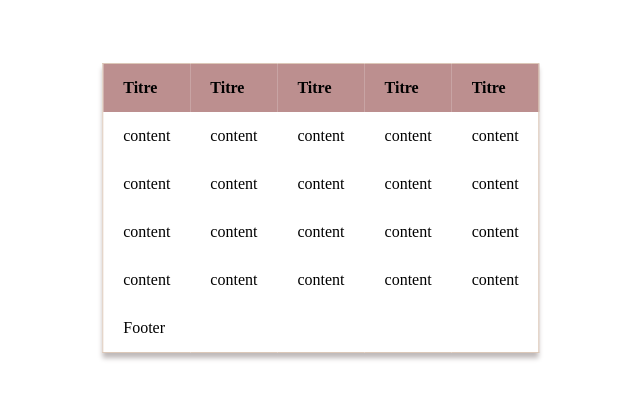
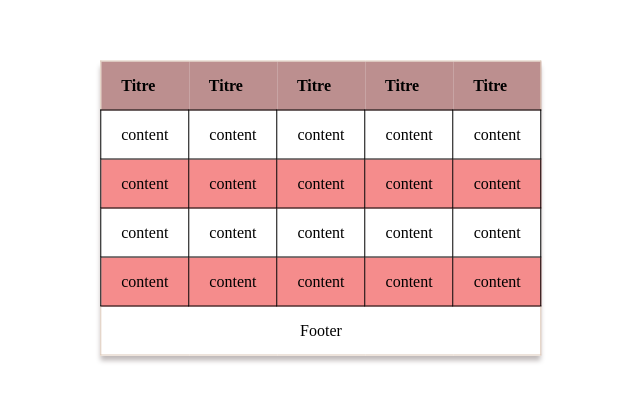
Before and after one commit to acelest/styled-table, a website built with Vite: page index.html in a window 1280 px wide. Shown: the part 192-594 px from the top of the page, without its empty margins (319-959 px from the left). Built offline with nearby package versions, Linux system fonts and the light colour scheme.

Commit message:
enhance table styling with borders and alternating row colors

```diff
--- a/src/style.css
+++ b/src/style.css
@@ -22,3 +22,15 @@ th,
 td {
   padding: 15px 20px;
 }
+
+tbody td {
+  border: 1px solid black;
+}
+
+tbody tr:nth-child(even) {
+  background: rgba(233, 2, 2, 0.452);
+}
+
+tfoot {
+  text-align: center;
+}
```
